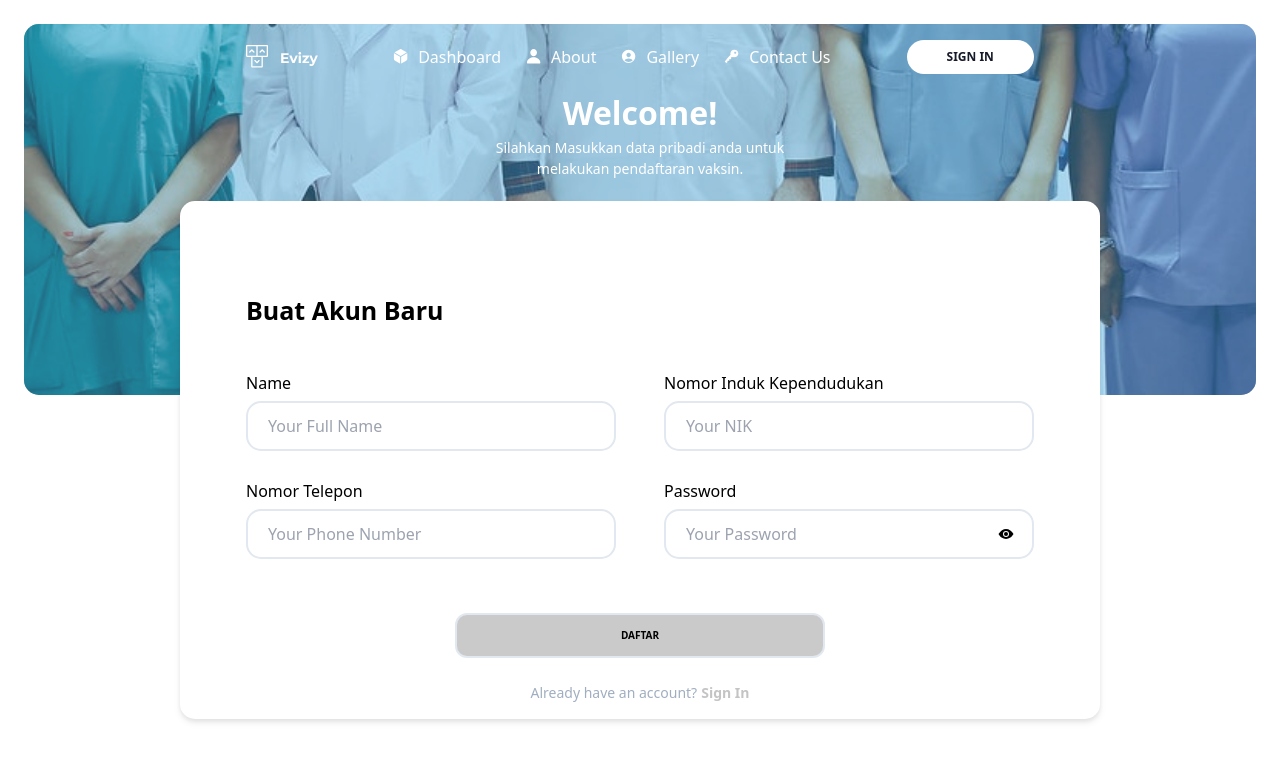
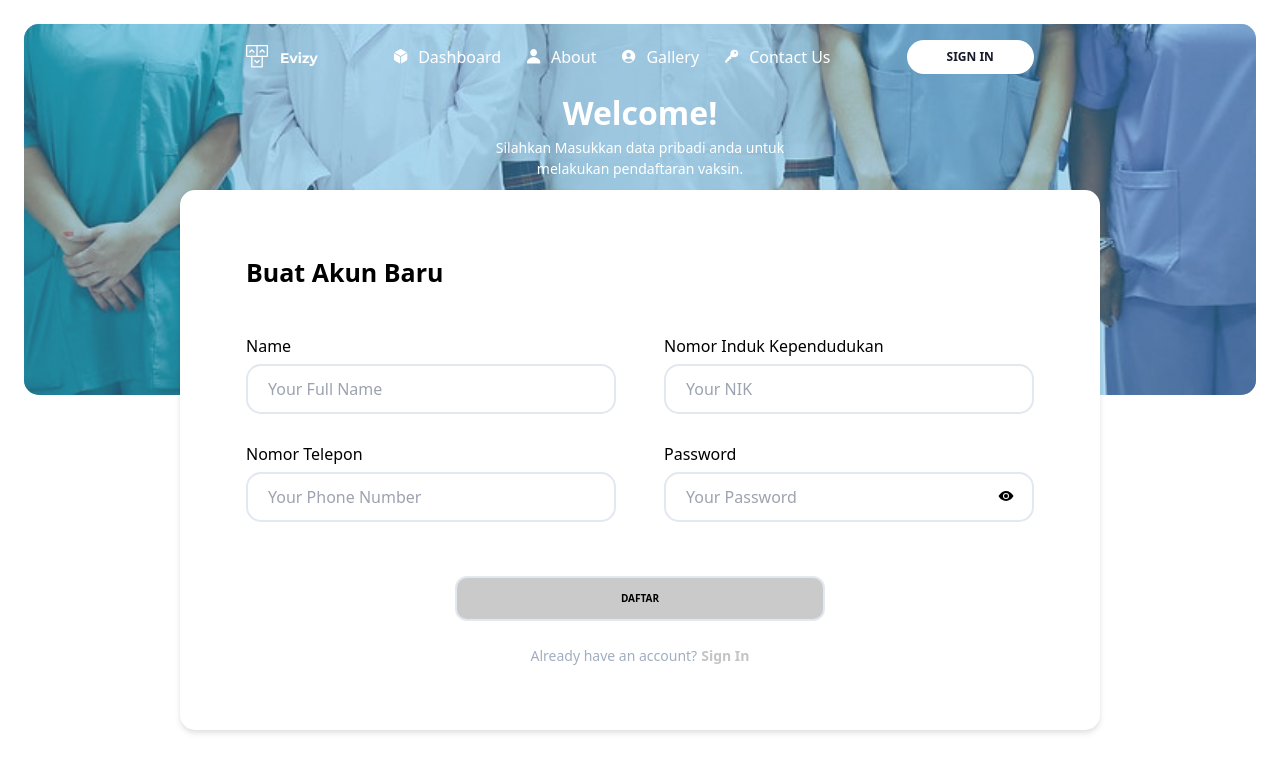
Before and after one commit to vaccination-booking-system/frontend-vaccine-system, a React (Create React App) app: page /register in a window 1280 px wide. Shown: the top 772 px of the page. Built offline with nearby package versions, Linux system fonts and the light colour scheme.

Commit message:
refactor: reduce unnecessay tag

```diff
--- a/src/pages/Auth/Register/index.jsx
+++ b/src/pages/Auth/Register/index.jsx
@@ -159,15 +159,12 @@ const Register = () => {
         <div className="h-[50%] bg-white w-[100%]"></div>
         <div className="z-20 drop-shadow-md absolute mt-[130px]">
           <Card>
-            <div className="font-bold px-[50px] pt-[75px] text-[25px]">Buat Akun Baru</div>
-            <div>
+            <div className="py-12">
+              <h1 className="font-bold px-[50px] text-[25px]">Buat Akun Baru</h1>
               <form onSubmit={handleSubmit}>
-                <div>
                 <div className="flex gap-x-12 px-[50px] pt-[42px]">
                   <div>
-                      <div>
                     <label htmlFor="nameForm">Name</label>
-                      </div>
                     <div className="pt-[6px]">
                       <input
                         type="text"
@@ -189,9 +186,7 @@ const Register = () => {
                     </div>
                   </div>
                   <div>
-                      <div>
                     <label htmlFor="nikForm">Nomor Induk Kependudukan</label>
-                      </div>
                     <div className="pt-[6px]">
                       <input
                         type="text"
@@ -214,13 +209,10 @@ const Register = () => {
                     </div>
                   </div>
                 </div>
-                </div>
                 <div>
                   <div className="flex gap-x-12 pl-[50px] pt-[24px]">
                     <div>
-                      <div>
                       <label htmlFor="number_phoneForm">Nomor Telepon</label>
-                      </div>
                       <div className="pt-[6px]">
                         <input
                           type="text"
@@ -243,9 +235,7 @@ const Register = () => {
                       </div>
                     </div>
                     <div>
-                      <div>
                       <label htmlFor="passwordForm">Password</label>
-                      </div>
                       <div className="pt-[6px] relative ">
                         <input
                           type={showPassword ? "text" : "password"}
@@ -286,7 +276,6 @@ const Register = () => {
               <div className="text-[14px] flex justify-center gap-1 pt-6">
                 <div className="text-[#A0AEC0]">Already have an account? </div>
                 <div className="font-bold text-[#C4C4C4]">
-                  {/* <a href="#">Sign In</a> */}
                   <Link to="/login">Sign In</Link>
                 </div>
               </div>
```
Lines whose indentation alone changed are shown as unchanged.
